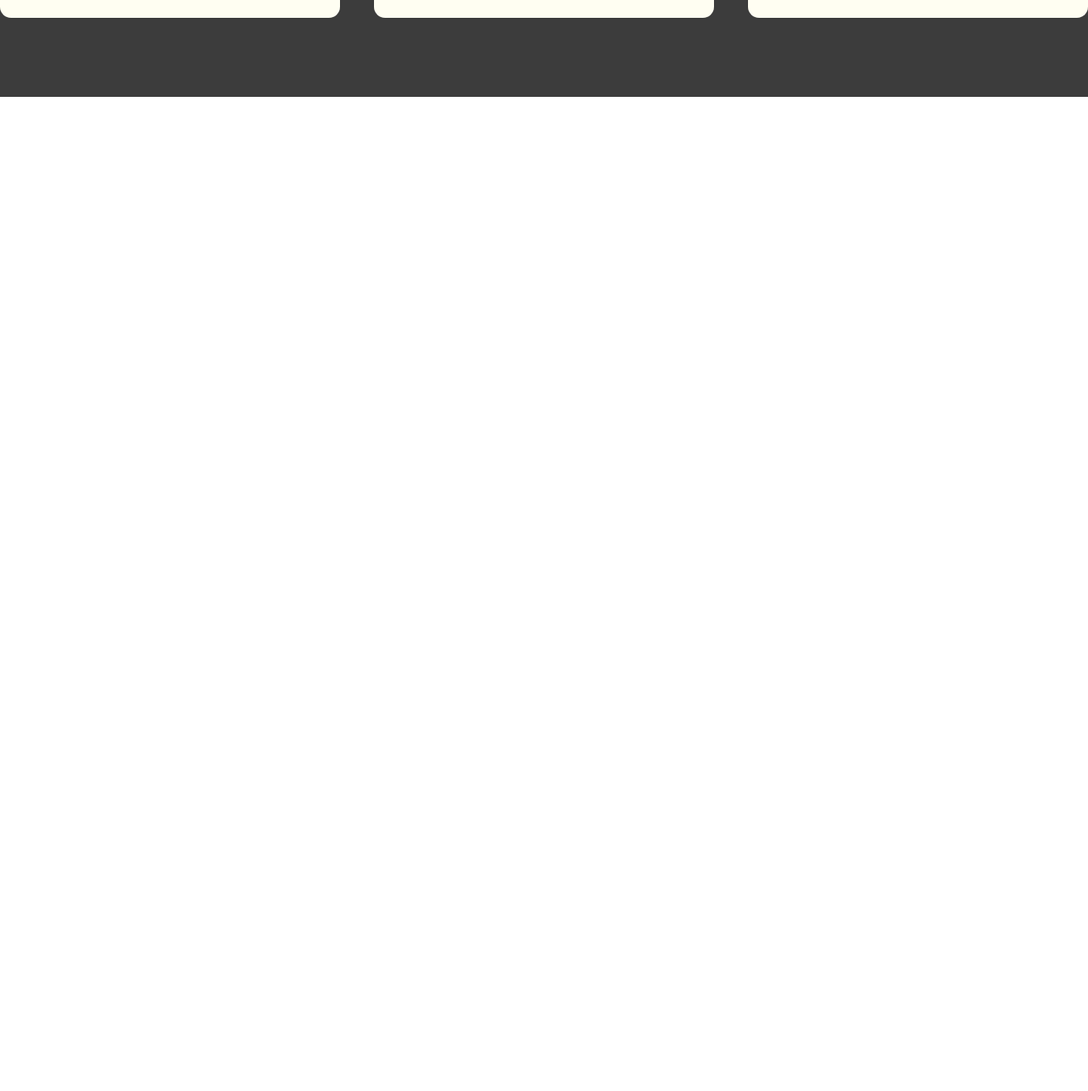
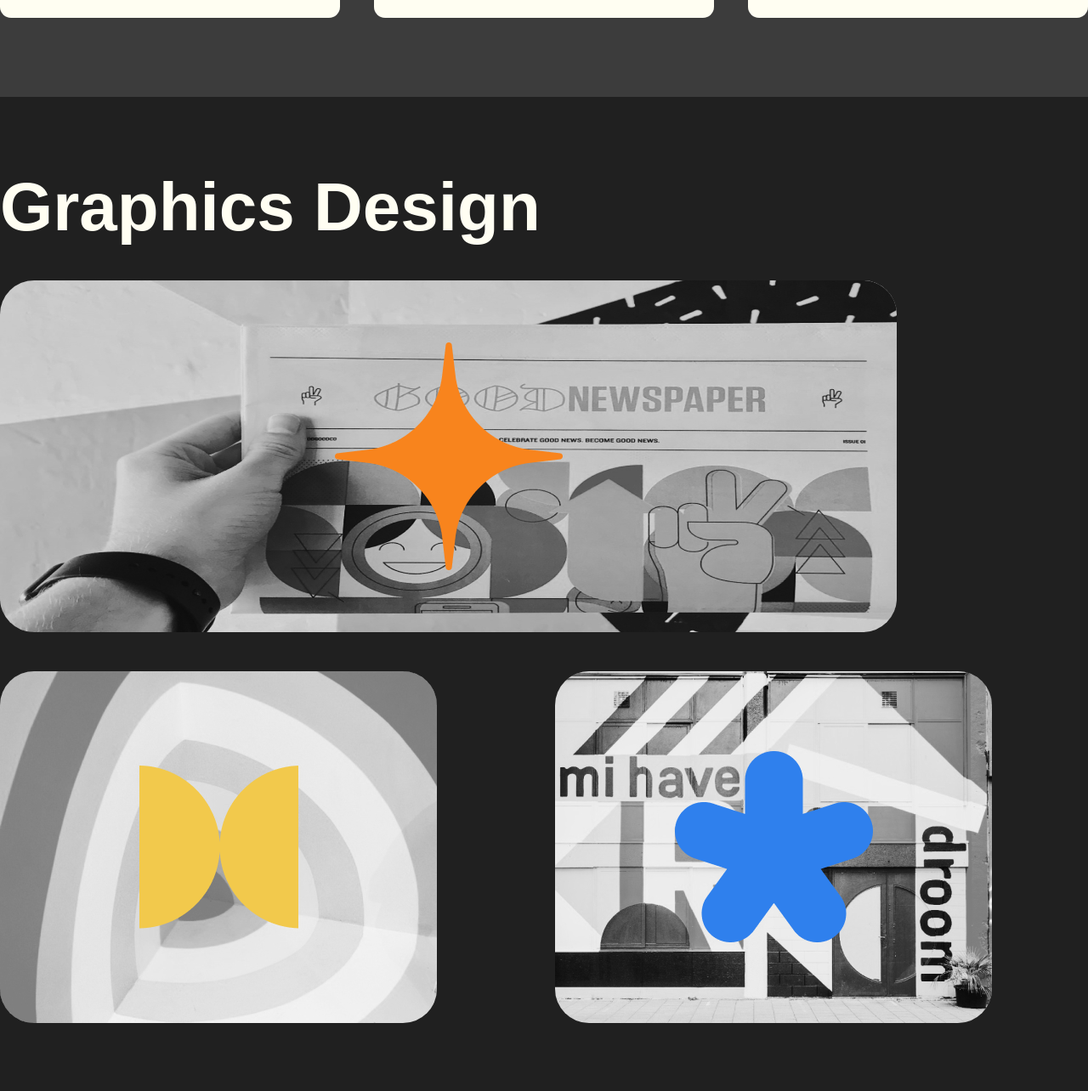
Before and after one commit to YaninaHurarii/portfolio_page, a plain HTML site: page index.html in a window 1280 px wide. Shown: the part 2596-3880 px from the top of the page at 85% size. Before the commit the page ends 2710 px from the top, so only its background shows below. Drawn offline with Linux system fonts and the light colour scheme; a web font is replaced by a local one.

Commit message:
first commit

```diff
--- a/css/main.css
+++ b/css/main.css
@@ -191,7 +191,6 @@ a {
         max-width: 375px;
         width: 100%;
         gap: 190px;
-
     }
 }
 
@@ -387,7 +386,7 @@ a {
         }
 }
 
-.bg-image__card {
+.bg-image__card-big {
     background-image: url('../img/assets/mobile-phons.png');
     background-size: cover;
     background-repeat: no-repeat;
@@ -402,16 +401,6 @@ a {
             min-height: 278px;
         }
 
-        /* &::before {
-            content: '';
-            background-image: url('../img/assets/mobile-phons.png');
-            background-size: cover;
-            background-repeat: no-repeat;
-            background-position: center;
-            max-width: 1010px;
-            min-height: 498px;
-            display: block;
-    } */
 }
 
 .bg-image__card-1 {
@@ -504,3 +493,166 @@ a {
     font-weight: 500;
     line-height: 1.3;
 }
+
+/* Section Graphics Design */
+
+.graphics-design__section {
+    background-color: var(--primery-color);
+
+
+}
+
+
+.graphics-design__cards-wrapper {
+    display: grid;
+    grid-template-columns: repeat(2, 1fr);
+    gap: 26px;
+    padding-bottom: 138px;
+
+        @media screen and (max-width: 768px) {
+            max-width: 704px;
+            width: 100%;
+            padding-left: 32px;
+            column-gap: 34px;
+        }
+
+        @media screen and (max-width: 375px) {
+            grid-template-columns: repeat(1, 1fr);
+            max-width: 343px;
+            padding-left: 16px;
+
+            gap: 1px;
+
+        }
+}
+
+.graphics-design__card-big {
+    grid-column: 1 / 3;
+    grid-row: 1 / 2;
+    padding-bottom: 20px;
+}
+
+.graphics-design__title {
+    color: var(--bg-white-color);
+    font-size: 80px;
+    padding: 82px 0 38px;
+    line-height: 1.2;
+
+    @media screen and (max-width: 768px) {
+            padding-left: 32px;
+        }
+
+    @media screen and (max-width: 375px) {
+            font-size: 36px;
+            padding-left: 16px;
+            padding-bottom: 28px;
+        }
+}
+
+.graphics-design__image-big {
+    background-image: url('../img/grd-image-newspaper.jpg');
+    background-size: cover;
+    background-repeat: no-repeat;
+    background-position: center;
+    border-radius: 40px;
+    max-width: 1055px;
+    width: 100%;
+
+        &::before {
+            content: '';
+            background-image: url('../img/assets/orange-star.png');
+            background-size: auto;
+            background-repeat: no-repeat;
+            background-position: center;
+            min-height: 414px;
+            display: block;
+        }
+}
+
+.graphics-design__image-small--one {
+    background-image: url('../img/grd-image-rect.jpg');
+    background-size: cover;
+    background-repeat: no-repeat;
+    background-position: center;
+    border-radius: 40px;
+    max-width: 514px;
+    width: 100%;
+
+        &::before {
+            content: '';
+            background-image: url('../img/assets/yellow-batterfly.png');
+            background-size: auto;
+            background-repeat: no-repeat;
+            background-position: center;
+            min-height: 414px;
+            display: block;
+        }
+}
+
+.graphics-design__image-small--two {
+    background-image: url('../img/grd-image-graf.jpg');
+    background-size: cover;
+    background-repeat: no-repeat;
+    background-position: center;
+    border-radius: 40px;
+    max-width: 514px;
+    width: 100%;
+    display: block;
+
+    &::before {
+        content: '';
+        background-image: url('../img/assets/blue-flower.png');
+        background-size: auto;
+        background-repeat: no-repeat;
+        background-position: center;
+        min-height: 414px;
+        display: block;
+    }
+}
+
+/*  Section About design   */
+
+
+.section__banner-image {
+    background-image: url('../img/gd-banner.jpg');
+    background-size: cover;
+    background-repeat: no-repeat;
+    background-position: center;
+    max-width: 1440px;
+    width: 100%;
+    border-image: fill 0 linear-gradient(rgba(0, 0, 0, 0.6), rgba(0, 0, 0, 0.6));
+
+     @media screen and (max-width: 375px) {
+        overflow: hidden;
+        max-height: 498px;
+        }
+}
+
+.about-design__title {
+    font-size: 48px;
+    font-weight: 700;
+    line-height: 1.2;
+    color: var(--secondary-color);
+
+    @media screen and (max-width: 375px) {
+            font-size: 24px;
+            padding: 0 16px;
+        }
+}
+
+.about-design__container {
+    padding-top: 303px;
+    padding-bottom: 323px;
+    text-align: center;
+
+    @media screen and (max-width: 768px) {
+            padding-top: 274px;
+            padding-bottom: 294px;
+        }
+
+    @media screen and (max-width: 375px) {
+            padding-top: 180px;
+            padding-bottom: 173px;
+        }
+
+}
--- a/index.html
+++ b/index.html
@@ -60,10 +60,10 @@
 			<section class="section banking-mobile__section">
 				<div class="container banking-mobile__container">
 					<div class="banking-mobile__cards-wrapper">
-						<div class="banking-mobile__card banking-mobile__card--big">
+						<div class="banking-mobile__card banking-mobile__card-big">
 							<a href="#" class="banking-mobile__card-link">
 								<button type="button" class="button-arrow button-arrow__main-card"><img src="./img/assets/arrow-up.png" alt="arrow-up"></button>
-								<div class="bg-image__card"></div>
+								<div class="bg-image__card-big"></div>
 								<div class="banking-mobile__card-content">
 									<h2 class="title banking-mobile__title">Project: Banking Mobile App</h2>
 									<p class="subtitle banking-mobile__subtitle">Lorem ipsum dolor sit amet, consectetur adipiscing elit, sed do eiusmod tempor incididunt ut labore et dolore magna.</p>
@@ -102,20 +102,58 @@
 								</a>
 							</div>
 						</div>
-
-
-
-
 					</div>
 
 				</div>
 			</section>
 
+			<!-- Section Graphics Design -->
+
+			<section class="section graphics-design__section">
+				<div class="container graphics-design__container">
+					<h2 class="title graphics-design__title">Graphics Design</h2>
+					<div class="graphics-design__cards-wrapper">
+						<div class="graphics-design__card graphics-design__card-big">
+							<a href="#" class="graphics-design__card-link">
+								<div class="graphics-design__image-big"></div>
+							</a>
+						</div>
+						<div class="graphics-design__card graphics-design__card-small--one">
+								<a href="#" class="graphics-design__card-link">
+									<div class="graphics-design__image-small--one"></div>
+								</a>
+						</div>
+						<div class="graphics-design__card graphics-design__card-small--two">
+								<a href="#" class="graphics-design__card-link">
+									<div class="graphics-design__image-small--two"></div>
+								</a>
+						</div>
+					</div>
+
+				</div>
+			</section>
+
+			<!-- Section About design -->
+
+			<section class="section about-design__section">
+				<div class="section__banner-image">
+					<div class="container about-design__container">
+						<h2 class="title about-design__title">“Good design is like a refrigerator - when it works, no one notices, but when it doesn't, it sure stinks.”</h2>
+					</div>
+				</div>
+
+			</section>
 
 		</main>
 
-		<footer>
+		<footer class="footer">
+			<!-- Section Footer -->
 
+			<div class="container footer__container ">
+				<div class="container about-design__container">
+					<h2 class="title about-design__title">“Good design is like a refrigerator - when it works, no one notices, but when it doesn't, it sure stinks.”</h2>
+				</div>
+			</div>
 		</footer>
 	</body>
 </html>
```
Also changed, not shown: img/assets/blue-flower.png (added), img/assets/mobile-phons_.png (deleted), img/assets/orange-star.png (added), img/assets/yellow-batterfly.png (added), img/grd-image-1.jpg (deleted), img/grd-image-2.jpg (deleted), img/grd-image-graf.jpg (added), img/grd-image-newspaper.jpg (added), img/grd-image-rect.jpg (added).
